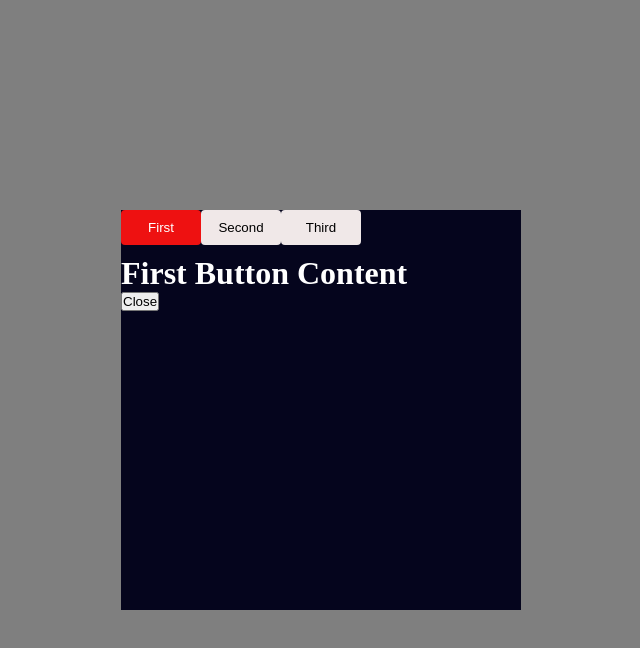
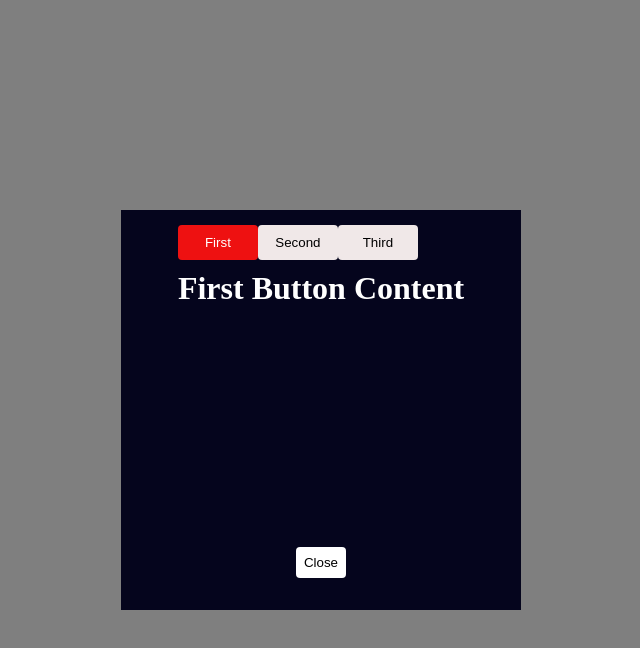
Before and after one commit to Evgenij-Maksimishin/Angular__Custom-Toggle-Buttons, an Angular app: page / in a window 1280 px wide. Both pictures are taken after a click on the button "Toggle Buttons". Shown: the top 648 px of the page, without its empty margins (319-959 px from the left). Built offline with nearby package versions, Linux system fonts and the light colour scheme.

Commit message:
Update styles

```diff
--- a/src/app/app.component.scss
+++ b/src/app/app.component.scss
@@ -1,5 +1,3 @@
-
-
 .app-section {
     .app-content {
         .toggle-btn {
@@ -20,5 +18,17 @@
         width: 400px;
         height: 400px;
         background: rgb(5, 5, 29);
+        .btns-block {
+            display: flex;
+            flex-direction: row-reverse;
+            justify-content: center;
+            margin-top: 60%;
+            .btn-close {
+                padding: 8px;
+                background: white;
+                border: 0;
+                border-radius: 4px;
+            }
+        }
     }
 }
--- a/src/app/components/toggle-buttons/toggle-buttons.component.scss
+++ b/src/app/components/toggle-buttons/toggle-buttons.component.scss
@@ -1,4 +1,6 @@
 .toggle-btn-section {
+    display: flex;
+    justify-content: center;
     margin-top: 20px;
     .toggle-btns-content {
         .toggle-btn {
@@ -9,6 +11,7 @@
             cursor: pointer;
             outline: 0;
             border: 0;
+            margin-top: 15px;
 
             &.selected {
                 background: rgb(238, 17, 17);
```
